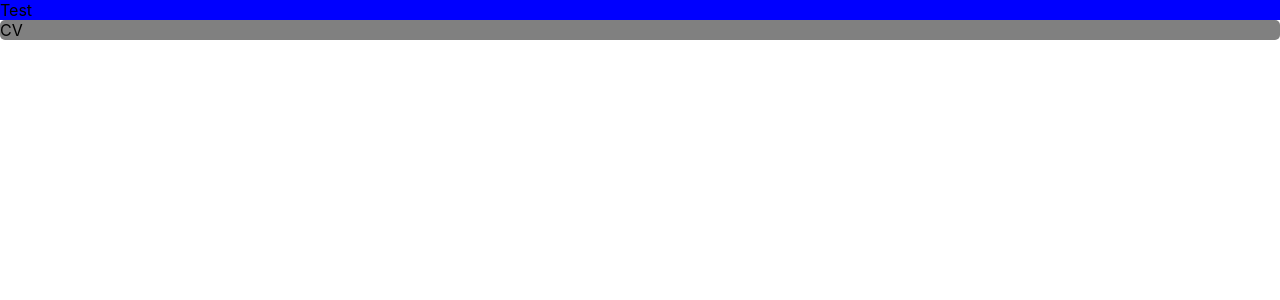
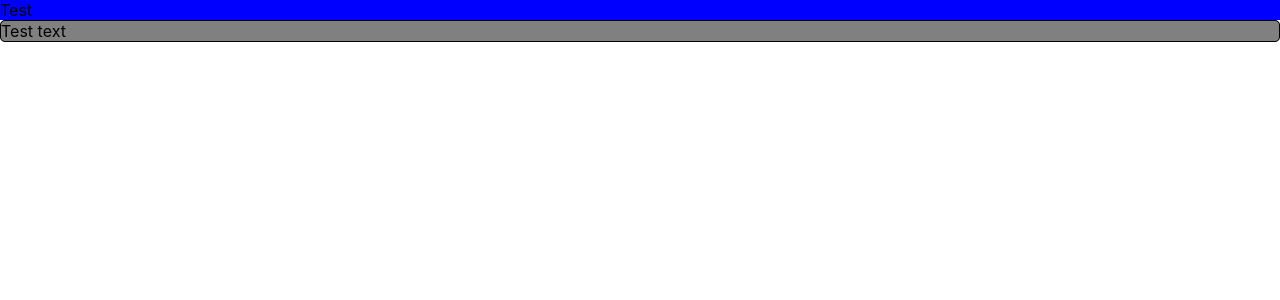
Before and after one commit to lukavelic/cv-project, a React (Create React App) app: page / in a window 1280 px wide. Shown: the top 300 px of the page. Built offline with nearby package versions, Linux system fonts and the light colour scheme.

Commit message:
Create title component

```diff
--- a/src/components/Cv.js
+++ b/src/components/Cv.js
@@ -1,6 +1,7 @@
 import React from 'react';
 import './Cv.css';
 import Card from './UI/Card';
+import Title from './UI/Title';
 
 class Cv extends React.Component {
     constructor(props) {
@@ -10,7 +11,7 @@ class Cv extends React.Component {
     render() {
         return(
             <Card className='cv-container'>
-            CV
+                <Title text='Test text'/>
             </Card>
         );
     };
--- /dev/null
+++ b/src/components/UI/Title.css
@@ -0,0 +1,3 @@
+.title {
+    border: solid black 1px;
+}
--- /dev/null
+++ b/src/components/UI/Title.js
@@ -0,0 +1,21 @@
+import React from 'react';
+import './Title.css';
+import Card from './Card';
+
+class Title extends React.Component {
+    constructor(props) {
+        super(props);
+    };
+
+    render() {
+        const text = this.props.text;
+
+        return (
+            <Card className='title'>
+                {text}
+            </Card>
+        );
+    };
+};
+
+export default Title;
```
